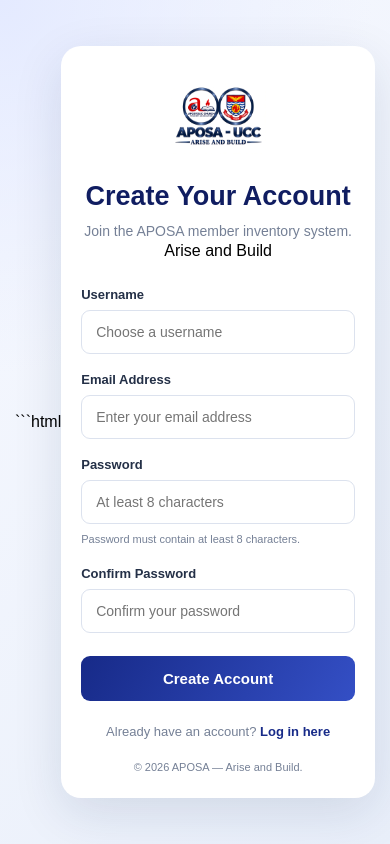
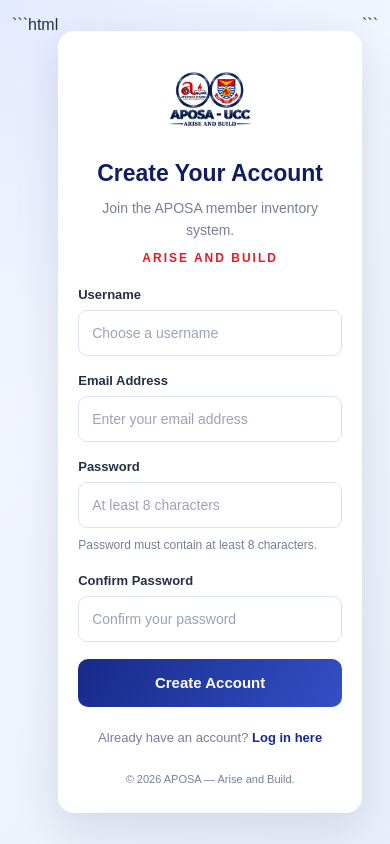
Before and after one commit to iam-azionite/APOSA, a Django app: page / in a window 390 px wide. Run offline with Django 5.2, Linux system fonts and the light colour scheme.

Commit message:
Improve APOSA login and signup pages

````diff
--- a/templates/signup.html
+++ b/templates/signup.html
@@ -5,6 +5,8 @@
 <head>
     <meta charset="UTF-8">
     <meta name="viewport" content="width=device-width, initial-scale=1.0">
+    <meta name="theme-color" content="#172a88">
+
     <title>APOSA | Create Account</title>
 
     <style>
@@ -16,51 +18,61 @@
             --light: #f3f6fc;
             --text: #243047;
             --muted: #758096;
+            --border: #dce2ee;
         }
 
         * {
             box-sizing: border-box;
         }
 
+        html {
+            min-height: 100%;
+            -webkit-text-size-adjust: 100%;
+        }
+
         body {
             margin: 0;
             min-height: 100vh;
-            padding: 25px 15px;
+            min-height: 100dvh;
+            padding: 24px 14px;
             display: flex;
             align-items: center;
             justify-content: center;
             font-family: Arial, Helvetica, sans-serif;
             background:
-                radial-gradient(circle at top left, #e4eaff, transparent 40%),
+                radial-gradient(circle at top left, #e4eaff, transparent 45%),
                 linear-gradient(135deg, #f7f9ff, #e9effa);
+            color: var(--text);
         }
 
         .container {
             width: 100%;
-            max-width: 470px;
-            background: white;
-            padding: 35px;
+            max-width: 440px;
+            background: #ffffff;
+            padding: 32px;
             border-radius: 20px;
-            box-shadow: 0 15px 50px rgba(20, 38, 80, .12);
+            box-shadow: 0 15px 45px rgba(20, 38, 80, 0.12);
+            overflow-wrap: anywhere;
         }
 
         .logo {
             display: block;
-            width: 115px;
-            height: 115px;
+            width: 105px;
+            height: 105px;
             object-fit: contain;
             margin: 0 auto 15px;
         }
 
         .heading {
             text-align: center;
-            margin-bottom: 27px;
+            margin-bottom: 25px;
         }
 
         .heading h1 {
             color: var(--blue-dark);
-            margin: 0 0 8px;
-            font-size: 27px;
+            margin: 0 0 9px;
+            font-size: 26px;
+            line-height: 1.25;
         }
 
         .heading p {
@@ -75,7 +87,7 @@
             font-weight: bold;
             letter-spacing: 2px;
             font-size: 12px;
-            margin-top: 8px;
+            margin-top: 10px;
         }
 
         .messages {
@@ -88,6 +100,7 @@
             background: #e5f8eb;
             color: #176b35;
             font-size: 13px;
+            line-height: 1.5;
             margin-bottom: 8px;
         }
 
@@ -97,11 +110,18 @@
             background: #fff0f0;
             color: #a51920;
             font-size: 13px;
+            line-height: 1.5;
             margin-bottom: 17px;
         }
 
+        .error-box ul,
+        .field .errorlist {
+            padding-left: 18px;
+        }
+
         .field {
-            margin-bottom: 18px;
+            margin-bottom: 19px;
+            min-width: 0;
         }
 
         .field label {
@@ -113,63 +133,94 @@
         }
 
         .field input {
+            display: block;
             width: 100%;
-            padding: 13px 14px;
-            border: 1px solid #dce2ee;
+            min-width: 0;
+            min-height: 46px;
+            padding: 12px 13px;
+            border: 1px solid var(--border);
             border-radius: 9px;
             outline: none;
-            font-size: 14px;
-            transition: .2s;
+            font-family: inherit;
+            font-size: 16px;
+            color: var(--text);
+            background: #ffffff;
+            transition: border-color 0.2s, box-shadow 0.2s;
         }
 
         .field input:focus {
             border-color: var(--blue);
-            box-shadow: 0 0 0 3px rgba(23, 42, 136, .1);
+            box-shadow: 0 0 0 3px rgba(23, 42, 136, 0.1);
+        }
+
+        .field input::placeholder {
+            color: #9aa3b4;
+            font-size: 14px;
         }
 
         .help {
             display: block;
-            margin-top: 7px;
-            font-size: 11px;
+            margin-top: 8px;
+            font-size: 12px;
             line-height: 1.6;
             color: var(--muted);
+            overflow-wrap: anywhere;
         }
 
+        /* Prevent Django password-help HTML from appearing as raw text. */
         .help ul {
             padding-left: 18px;
-            margin: 5px 0;
+            margin: 6px 0;
+        }
+
+        .help li {
+            margin-bottom: 4px;
+        }
+
+        .help a {
+            color: var(--blue);
+            overflow-wrap: anywhere;
         }
 
         .errorlist {
             color: var(--red);
             font-size: 12px;
+            line-height: 1.5;
             padding-left: 18px;
-            margin-top: 7px;
+            margin: 7px 0 0;
         }
 
         .submit {
+            display: block;
             width: 100%;
-            padding: 14px;
+            min-height: 48px;
+            padding: 13px;
             border: none;
-            border-radius: 9px;
+            border-radius: 10px;
             color: white;
             background: linear-gradient(120deg, var(--blue), #344fc5);
             font-size: 15px;
             font-weight: bold;
+            font-family: inherit;
             cursor: pointer;
-            transition: .2s;
-            margin-top: 5px;
+            transition: background 0.2s, transform 0.2s;
+            margin-top: 7px;
+            touch-action: manipulation;
         }
 
         .submit:hover {
             background: var(--blue-dark);
-            transform: translateY(-1px);
+        }
+
+        .submit:active {
+            transform: scale(0.99);
         }
 
         .bottom {
             text-align: center;
             margin-top: 23px;
             font-size: 13px;
+            line-height: 1.7;
             color: var(--muted);
         }
 
@@ -186,18 +237,62 @@
         .footer {
             text-align: center;
             font-size: 11px;
+            line-height: 1.6;
             color: var(--muted);
             margin-top: 22px;
         }
 
         @media (max-width: 480px) {
+            body {
+                padding: 16px 12px;
+                align-items: flex-start;
+            }
+
             .container {
                 padding: 25px 20px;
+                border-radius: 16px;
+                margin: auto 0;
             }
 
             .logo {
-                width: 95px;
-                height: 95px;
+                width: 90px;
+                height: 90px;
+                margin-bottom: 13px;
+            }
+
+            .heading {
+                margin-bottom: 22px;
+            }
+
+            .heading h1 {
+                font-size: 23px;
+            }
+
+            .field {
+                margin-bottom: 17px;
+            }
+
+            .bottom {
+                margin-top: 20px;
+            }
+        }
+
+        @media (max-width: 350px) {
+            body {
+                padding: 10px;
+            }
+
+            .container {
+                padding: 22px 16px;
+            }
+
+            .heading h1 {
+                font-size: 21px;
+            }
+
+            .logo {
+                width: 78px;
+                height: 78px;
             }
         }
     </style>
@@ -209,14 +304,14 @@
 
     <img
         src="{% static 'images/Main.jpeg' %}"
-        alt="APOSA Arise and Build"
+        alt="APOSA Arise and Build Logo"
         class="logo"
     >
 
     <div class="heading">
         <h1>Create Your Account</h1>
         <p>Join the APOSA member inventory system.</p>
-        <div class="Arise and Build">Arise and Build</div>
+        <div class="god-first">ARISE AND BUILD</div>
     </div>
 
     {% if messages %}
@@ -237,15 +332,11 @@
         {% csrf_token %}
 
         <div class="field">
-            <label for="{{ form.username.id_for_label }}">
-                Username
-            </label>
+            <label for="{{ form.username.id_for_label }}">Username</label>
 
             {{ form.username }}
 
-            {% if form.username.errors %}
-                {{ form.username.errors }}
-            {% endif %}
+            {{ form.username.errors }}
         </div>
 
         <div class="field">
@@ -267,33 +358,25 @@
         </div>
 
         <div class="field">
-            <label for="{{ form.password1.id_for_label }}">
-                Password
-            </label>
+            <label for="{{ form.password1.id_for_label }}">Password</label>
 
             {{ form.password1 }}
 
-            {% if form.password1.errors %}
-                {{ form.password1.errors }}
-            {% endif %}
+            {{ form.password1.errors }}
 
             {% if form.password1.help_text %}
                 <div class="help">
-                    {{ form.password1.help_text|safe }}
+                    {{ form.password1.help_text }}
                 </div>
             {% endif %}
         </div>
 
         <div class="field">
-            <label for="{{ form.password2.id_for_label }}">
-                Confirm Password
-            </label>
+            <label for="{{ form.password2.id_for_label }}">Confirm Password</label>
 
             {{ form.password2 }}
 
-            {% if form.password2.errors %}
-                {{ form.password2.errors }}
-            {% endif %}
+            {{ form.password2.errors }}
         </div>
 
         <button type="submit" class="submit">
@@ -314,3 +397,4 @@
 
 </body>
 </html>
+```
````
Also changed, not shown: APOSA/settings.py (+22 -7 lines).
